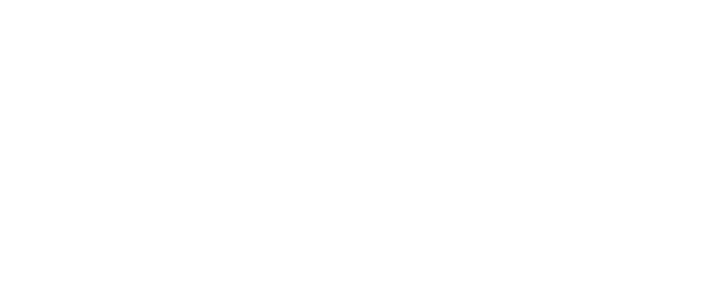
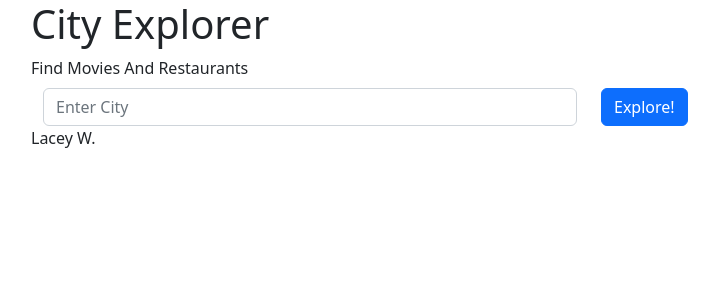
Before and after one commit to laceywash31700/cityexploer, a React (Create React App) app: page / in a window 1280 px wide. Shown: the top 300 px of the page, without its empty margins (51-770 px from the left). Built offline with nearby package versions, Linux system fonts and the light colour scheme.

Commit message:
finished step 2 of lab 6

```diff
--- a/package.json
+++ b/package.json
@@ -7,7 +7,9 @@
     "@testing-library/react": "^13.4.0",
     "@testing-library/user-event": "^13.5.0",
     "axios": "^1.4.0",
+    "bootstrap": "^5.2.3",
     "react": "^18.2.0",
+    "react-bootstrap": "^2.7.4",
     "react-dom": "^18.2.0",
     "react-scripts": "^5.0.1",
     "web-vitals": "^2.1.4"
--- a/src/App.js
+++ b/src/App.js
@@ -2,16 +2,57 @@
 import Header from "./Header";
 import Main from "./Main";
 import Footer from "./Footer";
+import { Form, Button, Container, Row, Col } from "react-bootstrap";
+import axios from "axios";
 
 
-function App() {
-  return (
-  <>
-  <Header/>
-  <Main/>
-  <Footer/>
-  </>
-  );
+class App extends React.Component {
+  constructor(props) {
+    super(props);
+    this.state = {
+      display: false,
+      city: '',
+      locationData: null
+    }
+  }
+
+  handleCity = (e) => {
+    this.setState({ city: e.target.value }
+      , () => console.log(this.state.city)
+    )
+  }
+
+  displayResults = async (e) => {
+    e.preventDefault();
+    let url = `https://us1.locationiq.com/v1/search?key=${process.env.REACT_APP_LOCATIONS}&q=${this.state.city}&format=json`
+    const displayData = await axios.get(url)
+    this.setState({
+      display: true,
+      locationData: displayData.data[0]
+    }, () => console.log(this.state.locationData))
+  }
+
+  render() {
+    return (
+      <>
+        <Container>
+          <Header />
+          <Form onSubmit={this.displayResults}>
+            <Form.Group>
+              <Form.Label>Find Movies And Restaurants</Form.Label>
+              <Container>
+                <Row>
+                  <Col><Form.Control type='text' placeholder="Enter City" onChange={this.handleCity} /></Col>
+                  <Col><Button type="submit">Explore!</Button></Col>
+                </Row>
+              </Container>
+            </Form.Group>
+          </Form>
+          {this.state.display && <Main locationData={this.state.locationData} />}
+          <Footer />
+        </Container>
+      </>
+    );
+  }
 }
-
 export default App;
--- a/src/Footer.js
+++ b/src/Footer.js
@@ -1,10 +1,12 @@
 import React from "react";
 
-function Footer() {
-  return (
-  <>
-  </>
-  );
+class Footer extends React.Component{
+    render(){
+        return (
+            <>
+                <p>Lacey W.</p>
+            </>
+        );
+    }
 }
-
 export default Footer;
--- a/src/Header.js
+++ b/src/Header.js
@@ -1,10 +1,14 @@
 import React from "react";
 
-function Header() {
-  return (
-  <>
-  </>
-  );
+class Header extends React.Component {
+    render() {
+        return (
+            <>
+                <h1>
+                    City Explorer
+                </h1>
+            </>
+        );
+    }
 }
-
 export default Header;
--- a/src/Main.js
+++ b/src/Main.js
@@ -1,10 +1,29 @@
 import React from "react";
+import Map from "./Map";
+import Movies from "./Movie";
+import Restaurants from "./Restaurants";
+import { Container, Row, Col } from "react-bootstrap";
 
-function Main () {
-  return (
-  <>
-  </>
-  );
+class Main extends React.Component {
+    render() {
+        return (
+            <>
+                    <Container>
+                        <Col>
+                            <Map locationData = {this.props.locationData}/>
+                        </Col>
+                        <Row>
+                            <Col>
+                                <Restaurants locationData ={this.props.locationData}/>
+                            </Col>
+                            <Col>
+                                <Movies locationData ={this.props.locationData}/>
+                            </Col>
+                        </Row>
+                    </Container>
+            </>
+        )
+    }
 }
 
 export default Main;
--- /dev/null
+++ b/src/Map.js
@@ -0,0 +1,21 @@
+import React from "react";
+import { Container, Row, Col } from "react-bootstrap";
+
+class Map extends React.Component {
+    render() {
+        return (
+            <>
+                <Container>
+                    <Row>
+                    <p>{this.props.locationData.display_name}</p>
+                    <p>{this.props.locationData.lat}</p>
+                    <p>{this.props.locationData.lon}</p>
+                    </Row>
+                    <Col>
+                    </Col>
+                </Container>
+            </>
+        );
+    }
+}
+export default Map;
--- /dev/null
+++ b/src/Movie.js
@@ -0,0 +1,12 @@
+import React from "react";
+
+class Movies extends React.Component {
+    render() {
+        return (
+            <>
+                <p>Movies</p>
+            </>
+        );
+    }
+}
+export default Movies;
--- /dev/null
+++ b/src/Restaurants.js
@@ -0,0 +1,12 @@
+import React from "react";
+
+class Restaurants extends React.Component {
+    render() {
+        return (
+            <>
+                <p>Restaurants</p>
+            </>
+        );
+    }
+}
+export default Restaurants;
--- a/src/index.js
+++ b/src/index.js
@@ -1,5 +1,6 @@
 import React from 'react';
 import ReactDOM from 'react-dom/client';
+import 'bootstrap/dist/css/bootstrap.min.css';
 import App from './App';
 
 
```
Also changed, not shown: 1 other file (tests, documents, lock files or other folders).
